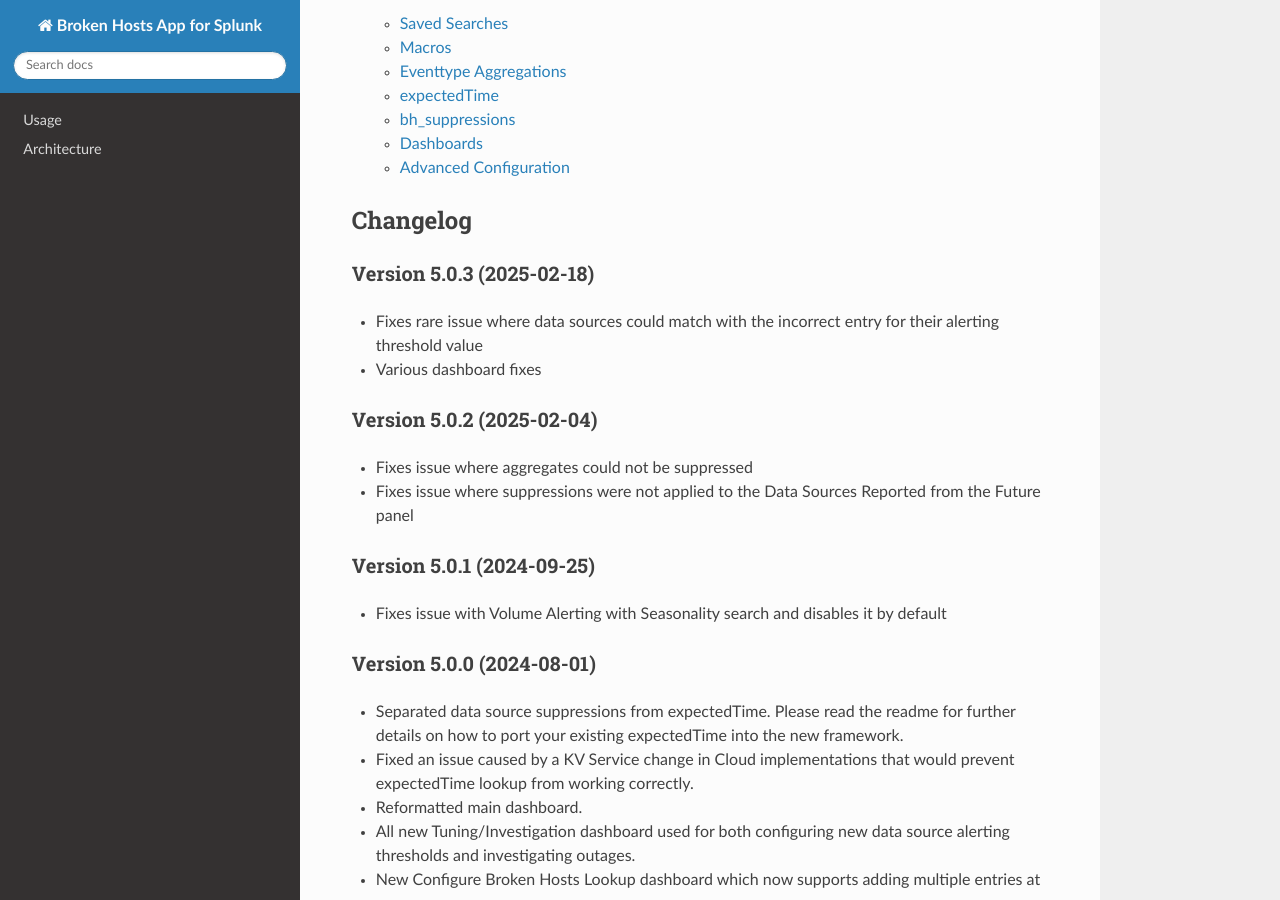
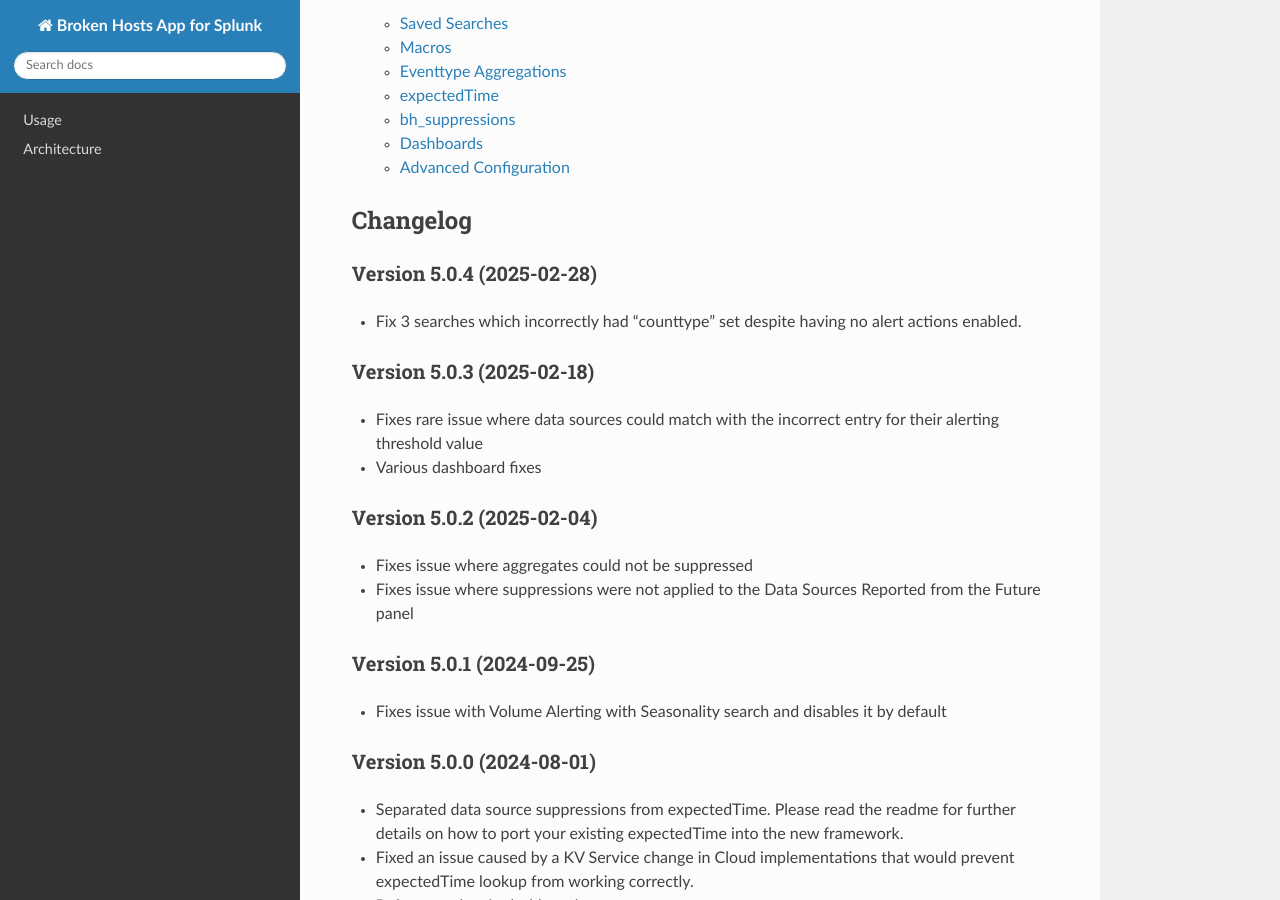
Before and after one commit to HurricaneLabs/brokenhosts, a Sphinx documentation site: the page built from docs/index.rst, in a window 1280 px wide and 900 px high, scrolled down 1397 px. Built offline with Sphinx 7.4.7 and the Read the Docs theme 3.1.0, drawn with Linux system fonts in a browser that asks for light colours.

Commit message:
Fix cache searches incorrectly having counttype property set

```diff
--- a/docs/index.rst
+++ b/docs/index.rst
@@ -58,6 +58,11 @@ Documentation
 
 Changelog
 ---------
+
+Version 5.0.4 (2025-02-28)
+~~~~~~~~~~~~~~~~~~~~~~~~~~
+
+- Fix 3 searches which incorrectly had "counttype" set despite having no alert actions enabled.
 
 Version 5.0.3 (2025-02-18)
 ~~~~~~~~~~~~~~~~~~~~~~~~~~
```
Also changed, not shown: 3 other files.
